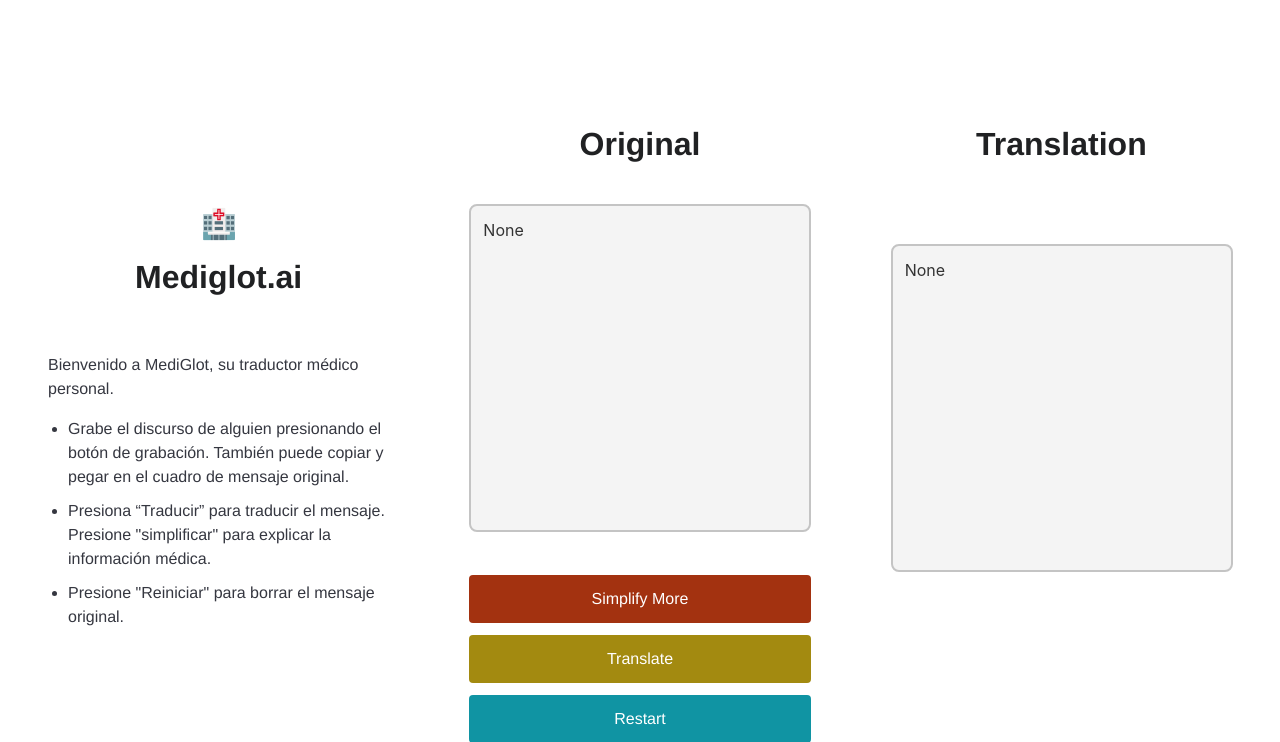
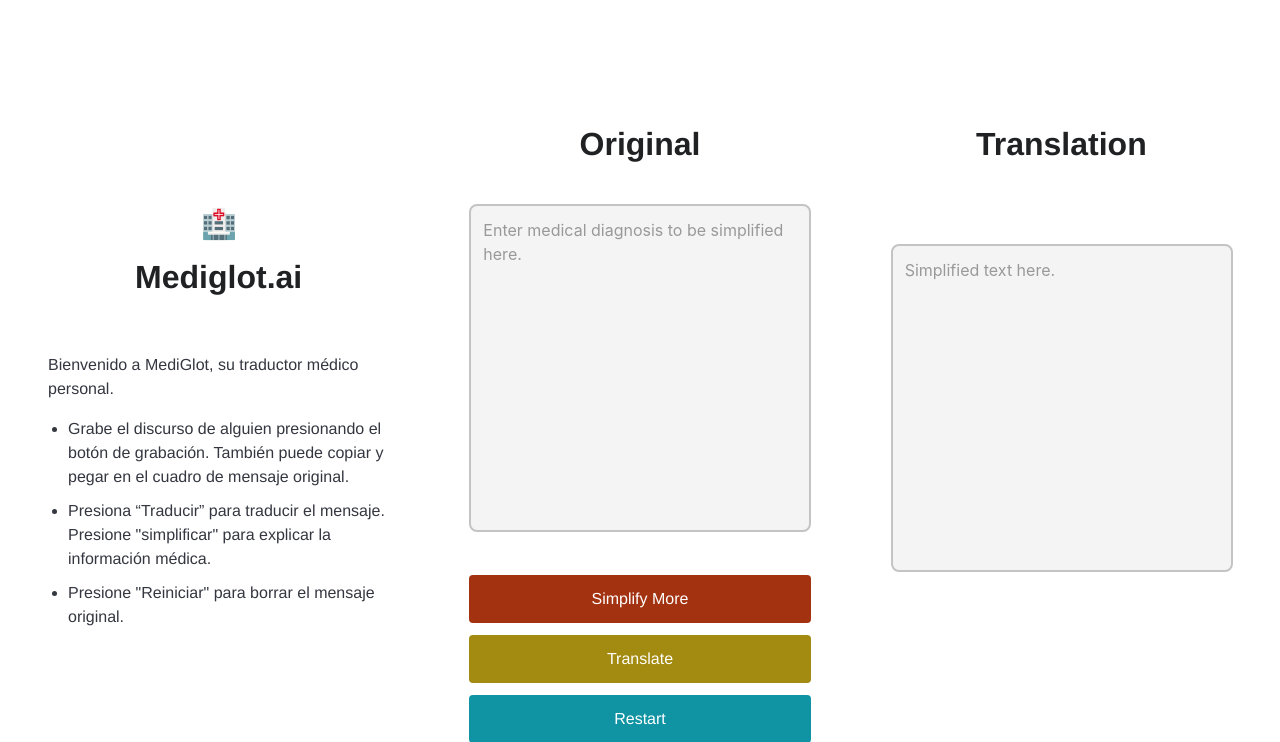
Before and after one commit to alaynamnguyen/mediglot, a Flask app: page /more in a window 1280 px wide. Shown: the top 742 px of the page. Run offline with Flask 2, Linux system fonts and the light colour scheme; some web fonts are replaced.

Commit message:
Fixed the textbox error

```diff
--- a/app.py
+++ b/app.py
@@ -8,6 +8,8 @@
 from werkzeug.utils import secure_filename
 from pydub import AudioSegment
 translator = Translator()
+
+# Also need to run: brew install ffmpeg
 
 app = Flask(__name__)
 app.config['UPLOAD_FOLDER'] = 'recording'
@@ -34,7 +36,7 @@
             # else:
             #     medical_text = text_file
             # Convert speech to text
-            audio_file= open("Delaware St 2.mp3", "rb")
+            audio_file= open("recording/audio.mp3", "rb")
             transcript = openai.Audio.transcribe("whisper-1", audio_file)
             medical_text = transcript['text'].lstrip('\n')
 
@@ -55,12 +57,12 @@
             tts.save('static/output.mp3')
             next_url = "/more.html"
 
-            return redirect(url_for("more", result=translated_result, next=next_url, loading=True))
+            return redirect(url_for("more", result=translated_result, original = medical_text, next=next_url, loading=True))
         elif "restart" in request.form:
             medical_text = ""
             response = ""
             next_url = "/"
-            return redirect(url_for("index", result=response, next=next_url, loading=False))
+            return redirect(url_for("index", result=response, original = medical_text, next=next_url, loading=False))
         elif "translate" in request.form:
             # Check if the request contains an audio file
             if "audio" not in request.files:
@@ -80,12 +82,14 @@
             tts.save('static/output.mp3')
             next_url = "/more.html"
 
-            return redirect(url_for("more", result=translated_result, next=next_url, loading=True))
+            return redirect(url_for("more", result=translated_result, original = medical_text, next=next_url, loading=True))
 
+    print(request.args)
     result = request.args.get("result")
+    original = request.args.get("original")
     # translated_result = translate_en_to_es(result)
 
-    return render_template("index.html", result=result, medical_text=medical_text, loading=False)
+    return render_template("index.html", result=result, original=original, loading=False)
 
 @app.route("/more", methods=("GET", "POST"))
 def more():
@@ -105,14 +109,15 @@
         tts.save('static/output.mp3')
         next_url = "/more.html"
 
-        return redirect(url_for("more", result=translated_result, next=next_url, loading=True))
+        return redirect(url_for("more", result=translated_result, original=original, next=next_url, loading=True))
     elif "restart" in request.form:
         response = ""
         next_url = "/"
-        return redirect(url_for("index", result=response, next=next_url, loading=False))
+        return redirect(url_for("index", result=response, original=original, next=next_url, loading=False))
 
     result = request.args.get("result")
-    return render_template("more.html", result=result, loading=False)
+    original = request.args.get("original")
+    return render_template("more.html", result=result, original=original, loading=False)
 
 def generate_prompt(medical_text):
     return """Rephrase this text: "{}" into layman's terms
--- a/templates/index.html
+++ b/templates/index.html
@@ -25,7 +25,7 @@
     <div class="column">
       <h3>Original</h3>
       <form action="{{ next }}" method="post" enctype="multipart/form-data">
-        <textarea type="text" name="medical_text" placeholder="Enter medical diagnosis to be simplified here."></textarea>
+        <textarea type="text" name="medical_text" placeholder="Enter medical diagnosis to be simplified here.">{% if original %}{{ original }}{% endif %}</textarea>
         <input type="file" name="audio" accept="audio/*">
         <input type="submit" name="simplify" value="Simplify" class="simplify-button" id="simplifyButton" style="margin-top: 12px;" onclick="showLoadingButton()" />
         <input type="submit" id="loadingButton" class="loading-button" value="Loading..." style="background-color: #67bba6; margin-top: 12px;" disabled />
--- a/templates/more.html
+++ b/templates/more.html
@@ -25,7 +25,7 @@
         <div class="column">
             <h3>Original</h3>
             <form action="{{ next }}" method="post">
-                <textarea type="text" name="medical_text" placeholder="Enter medical diagnosis to be simplified here.">{{ result }}</textarea>
+                <textarea type="text" name="medical_text" placeholder="Enter medical diagnosis to be simplified here.">{% if original %}{{ original }}{% endif %}</textarea>
                 <input type="submit" name="morelaymans" value="Simplify More" class="morelaymans-button" id = "simplifyButton" style="background-color: #a33210; margin-top: 12px;" onclick="showLoadingButton()" />
                 <input type="submit" id="loadingButton" class="loading-button" value="Loading..." style="background-color: #67bba6; margin-top: 12px;" disabled />
                 <input type="submit" name="translate" value="Translate" class="translate-button" style="background-color: #a38a10; margin-top: 12px;" />
@@ -35,7 +35,7 @@
         <div class="column">
             <h3>Translation</h3>
             <div class="result">
-                <textarea type="text" name="simplified_text" placeholder="Simplified text here.">{{ result }}</textarea>
+                <textarea type="text" name="simplified_text" placeholder="Simplified text here.">{% if result %}{{ result }}{% endif %}</textarea>
             </div>
             {% if result %}
             <audio controls>
```
